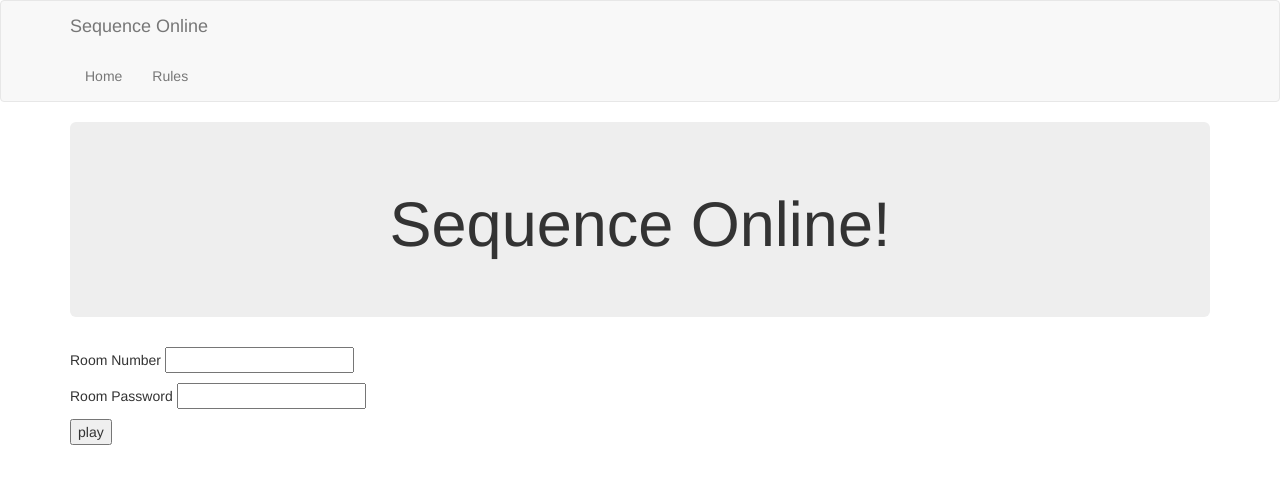
After one commit to PratikshaJain37/Sequence-Online, a Flask app: page /joinroom in a window 1280 px wide. The commit adds this page. Shown: the top 484 px of the page. Run offline with Flask 2, Linux system fonts and the light colour scheme; some libraries are stand-ins or nearby versions.

Commit message:
Added room+password, error page

```diff
--- a/app.py
+++ b/app.py
@@ -3,10 +3,14 @@ from flask import Flask, render_template, request, redirect, url_for
 from game2 import Game
 from find_sequence import places
 
+
+#https://www.shanelynn.ie/asynchronous-updates-to-a-webpage-with-flask-and-socket-io/
+
 rooms = {}
 
 class Room():
-    def __init__(self,id) -> None:
+    def __init__(self,id, password) -> None:
+        self.password = password
         self.active = 1
         self.id = id
         self.game = Game(id)
@@ -50,17 +54,52 @@ def home():
     global rooms
     if request.method == 'POST':
 
+        value = request.form.get('btn')
+        print(value)
+        if value == 'create':
+            return redirect(url_for('createroom'))
+        elif value == 'join':
+            return redirect(url_for('joinroom'))
+    return render_template("home.html")
+
+@app.route("/createroom", methods=["GET",'POST'])
+def createroom():
+    global rooms
+    if request.method == 'POST':
+
         room_id = request.form.get('room_id', type=int)
 
+        room_pwd = request.form.get('room_pwd', type=str)
+
         if room_id in rooms.keys():
-            print()
-            rooms[room_id].initiatePlayer()
+            return redirect(url_for("error", message="Room already exists"))
         else:
-            rooms[room_id] = Room(id)
+            rooms[room_id] = Room(room_id, room_pwd)
+            return redirect(url_for('waiting_room', id=room_id, player=rooms[room_id].numberOfPlayers()-1))
 
-        return redirect(url_for('waiting_room', id=room_id, player=rooms[room_id].numberOfPlayers()-1))
+    return render_template("createroom.html")
 
-    return render_template("home.html")
+@app.route("/joinroom", methods=["GET",'POST'])
+def joinroom():
+    global rooms
+    if request.method == 'POST':
+
+        room_id = request.form.get('room_id', type=int)
+
+        room_pwd = request.form.get('room_pwd', type=str)
+
+
+        if room_id in rooms.keys():
+            if room_pwd == rooms[room_id].password:
+                rooms[room_id].initiatePlayer()
+
+                return redirect(url_for('waiting_room', id=room_id, player=rooms[room_id].numberOfPlayers()-1))
+
+            return redirect(url_for("error",message="Wrong Password"))
+        return redirect(url_for("error",message="Room Does Not Exist"))
+
+    return render_template("joinroom.html")
+
 
 @app.route("/room/<int:id>/<int:player>", methods=["GET","POST"])
 def waiting_room(id, player):
@@ -76,8 +115,7 @@ def waiting_room(id, player):
     # enter names - once 2 names are there, you can go to play
     else:
         if player>2:
-            # invalid room/room full
-            return redirect(url_for('home'))
+            return redirect(url_for('error', message="Room Full"))
         else:
             return render_template('room.html', id=id, player=player)
 
@@ -95,10 +133,13 @@ def play(id):
 
             status = room.playerMove(player, move)
 
-            return render_template('play.html', id=id, player=player, name = name, move=move, status=status, grid=room.game.board.grid, places=places,hand = room.game.players[player].showHand(returnValue=True), players=room.players, moves=room.moves)
+            return render_template('play.html', id=id, player=player, name = name, move=move, status=status, grid=room.game.board.grid, places=places,hand = room.game.players[player].showHand(returnValue=True), players=room.players, moves=room.moves, pwd=room.password)
 
-    return render_template('play.html', id=id, player=player, name=name, move=move, grid=room.game.board.grid, places=places, hand = room.game.players[player].showHand(returnValue=True), players=room.players, moves=room.moves)
+    return render_template('play.html', id=id, player=player, name=name, move=move, grid=room.game.board.grid, places=places, hand = room.game.players[player].showHand(returnValue=True), players=room.players, moves=room.moves, pwd=room.password)
 
+@app.route("/error")
+def error(message):
+    return render_template('error.html', message=message)
 
 @app.route("/rules")
 def rules():
--- a/main.py
+++ b/main.py
@@ -40,20 +40,14 @@ while run:
 
 
     elif status == 1:
-        print("try again")
         pass
     elif status == 2:
-        print("try again")
         pass
     elif status == 3:
-        print("try again")
         pass
     elif status == 4:
-        print("try again")
         pass
     elif status == 5:
-        print("try again")
         pass
     elif status == 6:
-        print("try again")
         pass
--- /dev/null
+++ b/templates/joinroom.html
@@ -0,0 +1,16 @@
+{% extends 'layout.html' %}
+
+{% block body %}
+
+<div class="jumbotron text-center">
+ <h1> Sequence Online! </h1>
+</div>
+
+<form method="POST">
+    <p> Room Number    <input type='text' name="room_id"> </p>
+    <p> Room Password    <input type='text' name="room_pwd"> </p>
+    <input type="submit" value="play">
+</form>
+
+
+{% endblock %}
--- a/templates/play.html
+++ b/templates/play.html
@@ -5,6 +5,7 @@
 
 hi {{ name }} ! <br>
 Gameid/Roomid {{ id }} <br>
+Gameid/Roomid {{ pwd }} <br>
 You are Player Number {{ player }} <br>
 
 GameBoard:
```
Also changed, not shown: templates/createroom.html (added, +16 -0 lines), templates/error.html (added, +11 -0 lines), templates/home.html (+2 -5 lines).
